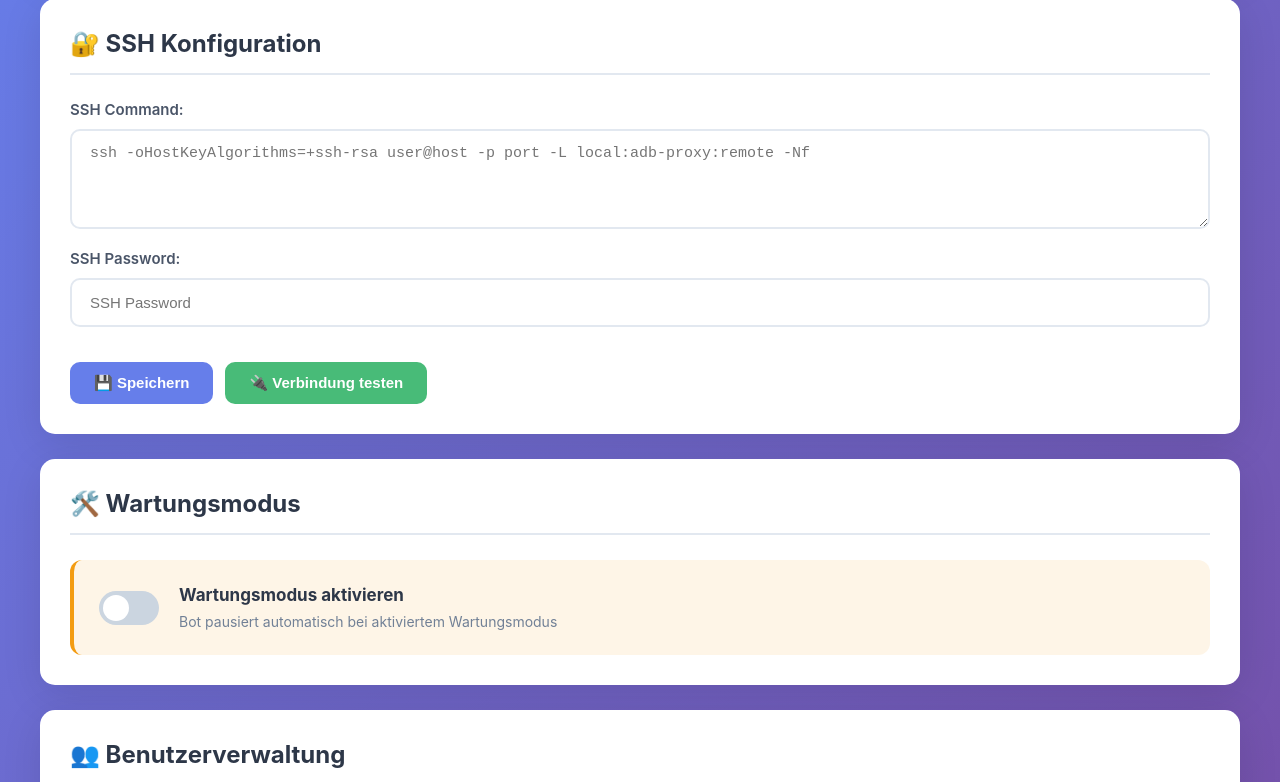
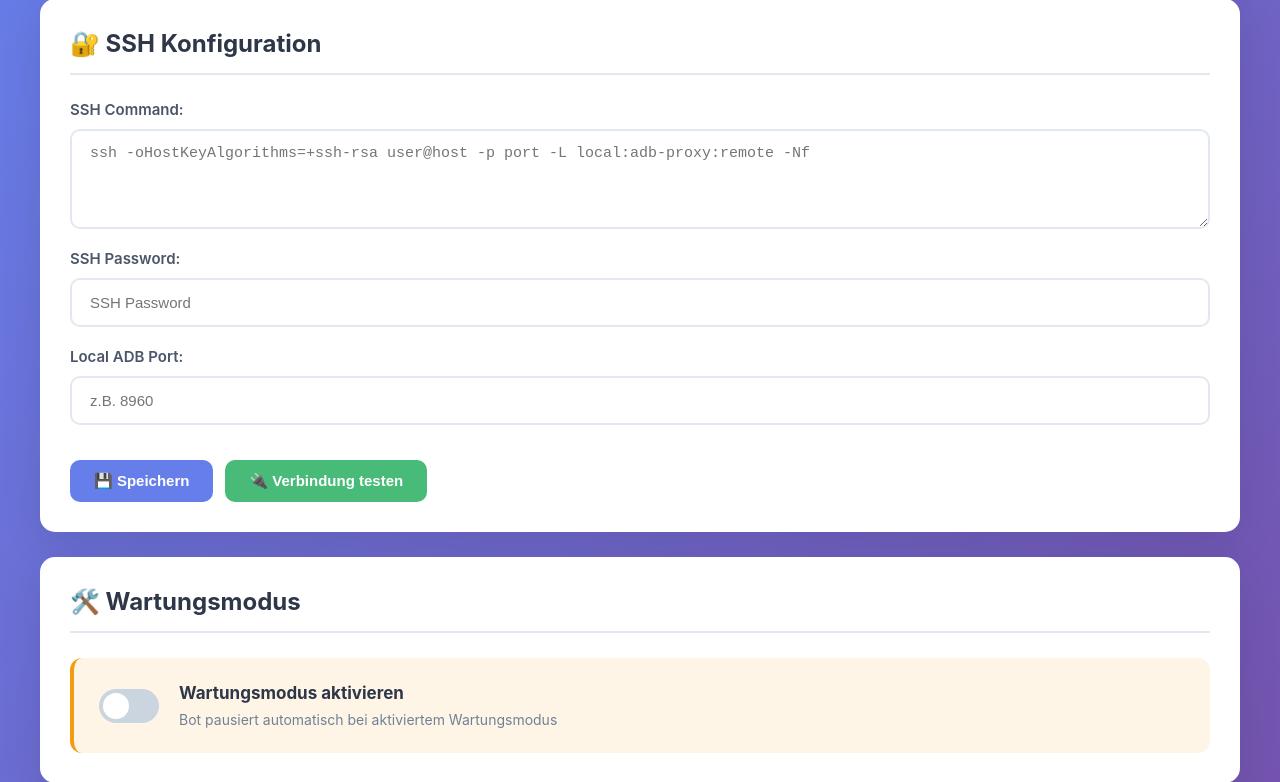
Before and after one commit to Ben10002/LastWar-LKW-Bot, a Flask app: page /admin in a window 1280 px wide. Shown: the part 139-921 px from the top of the page. Run offline with Flask 3, Linux system fonts and the light colour scheme; the visitor is signed in with stand-in values (Sample User, id 1).

Commit message:
Add manual local port config

```diff
--- a/app.py
+++ b/app.py
@@ -216,18 +216,22 @@ def api_admin_ssh_config():
         data = request.json
         ssh_command = data.get('ssh_command', '').strip()
         ssh_password = data.get('ssh_password', '').strip()
+        local_adb_port = data.get('local_adb_port')
 
         if not ssh_command:
             return jsonify({'error': 'SSH-Command ist erforderlich'}), 400
 
-        parsed = parse_ssh_command(ssh_command)
-        if not parsed:
-            return jsonify({'error': 'Ungültiger SSH-Command'}), 400
+        # Parse nur wenn kein manueller Port angegeben wurde
+        if not local_adb_port:
+            parsed = parse_ssh_command(ssh_command)
+            if not parsed:
+                return jsonify({'error': 'Ungültiger SSH-Command und kein manueller Port'}), 400
+            local_adb_port = parsed.get('local_port')
 
         config = {
             'ssh_command': ssh_command,
             'ssh_password': ssh_password,
-            'local_adb_port': parsed.get('local_port')
+            'local_adb_port': local_adb_port
         }
 
         if save_ssh_config(config, 'ssh_config.json'):
--- a/templates/admin.html
+++ b/templates/admin.html
@@ -346,6 +346,10 @@
                     <label for="ssh_password">SSH Password:</label>
                     <input type="password" id="ssh_password" placeholder="SSH Password">
                 </div>
+                <div class="form-group">
+                    <label for="local_adb_port">Local ADB Port:</label>
+                    <input type="number" id="local_adb_port" placeholder="z.B. 8960" min="1024" max="65535">
+                </div>
                 <div class="info-box" id="ssh_info" style="display: none;">
                     <div class="info-row">
                         <span class="info-label">Local ADB Port:</span>
@@ -410,6 +414,7 @@
                 .then(data => {
                     document.getElementById('ssh_command').value = data.ssh_command || '';
                     document.getElementById('ssh_password').value = data.ssh_password || '';
+                    document.getElementById('local_adb_port').value = data.local_adb_port || '';
 
                     if (data.local_adb_port) {
                         document.getElementById('ssh_info').style.display = 'block';
@@ -425,7 +430,8 @@
         function saveSSHConfig() {
             const data = {
                 ssh_command: document.getElementById('ssh_command').value,
-                ssh_password: document.getElementById('ssh_password').value
+                ssh_password: document.getElementById('ssh_password').value,
+                local_adb_port: parseInt(document.getElementById('local_adb_port').value) || null
             };
 
             fetch('/api/admin/ssh_config', {
```
